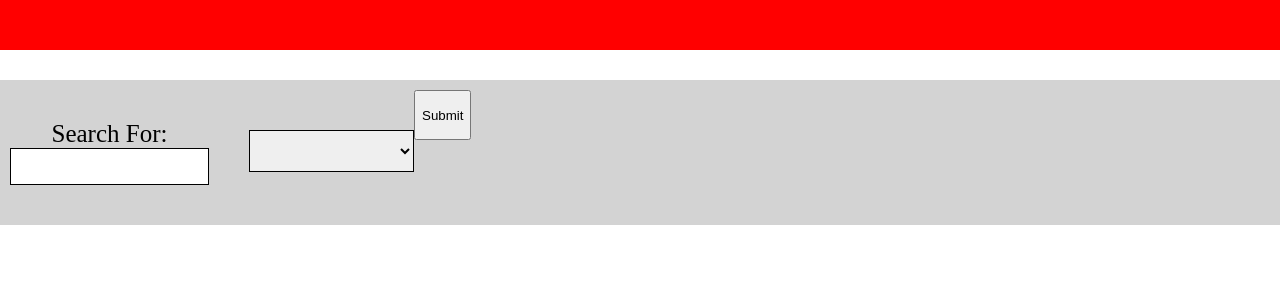
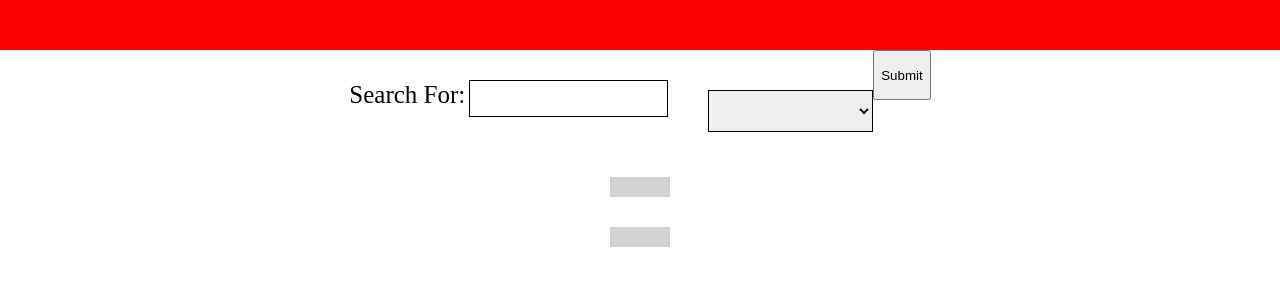
Before and after one commit to nikkisato/pokedex, a plain HTML site: page pokedex.html in a window 1280 px wide. Shown: the part 110-396 px from the top of the page. Drawn offline with Linux system fonts and the light colour scheme; no server answers.

Commit message:
added my footer

```diff
--- a/common/Footer.css
+++ b/common/Footer.css
@@ -3,4 +3,5 @@
     text-align: center;
     width: auto;
     justify-self: center;
+    background-color:grey;
   }
--- a/explore/ExploreApp.js
+++ b/explore/ExploreApp.js
@@ -16,12 +16,9 @@
         const searchOptions = new SearchOptions();
         optionsSection.prepend(searchOptions.renderDOM());
 
-        const gridSection = dom.querySelector('.grid-container');
-        gridSection.appendChild(optionsSection);
-
         const pokemonList = new PokemonList({ pokemon: [] });
         const domPokemonList = pokemonList.renderDOM();
-        gridSection.appendChild(domPokemonList);
+        dom.appendChild(domPokemonList);
 
         const response = await getPokemon();
         const pokemon = response.results;
@@ -45,10 +42,10 @@
                    </section>
 
                  <div class="grid-container">
-                 <!-- paging goes here -->
+                 <!-- list goes here -->
 
 
-                 <!-- quote list goes here -->
+
 
                     </div>
 
```
